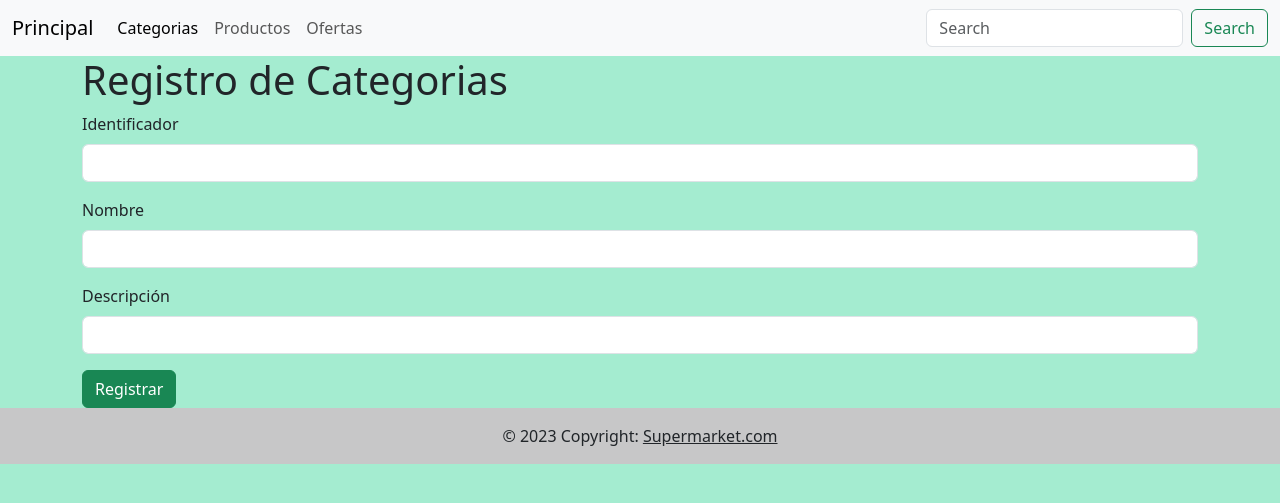
After one commit to Marcela1396/appCodeIgniter, a CodeIgniter 4 app: template app/Views/category/registration.php in a window 1280 px wide. The commit adds this page. Shown: the top 503 px of the page. Run offline with PHP 8.4 and a stand-in for CodeIgniter, Linux system fonts and the light colour scheme; the template is opened without the code that fills it, so the values that code supplies are empty; some libraries are stand-ins or nearby versions.

Commit message:
Aplicación en Codeigniter Parte II - Funcionalidad Registro

```diff
--- a/app/Config/Routes.php
+++ b/app/Config/Routes.php
@@ -31,6 +31,8 @@ $routes->set404Override();
 // route since we don't have to scan directories.
 $routes->get('/', 'Home::index');
 $routes->get('/categorias', 'Category::index');
+$routes->get('/categorias/registrar', 'Category::form_registro');
+$routes->post('/categorias/registrar', 'Category::registrar');
 $routes->get('/categorias2', 'Category::index2');
 $routes->get('/productos', 'Product::index');
 $routes->get('/ofertas', 'Offer::index');
--- a/app/Models/CategoryModel.php
+++ b/app/Models/CategoryModel.php
@@ -11,7 +11,7 @@ class CategoryModel extends Model{
 
     protected $returnType     = 'array';
 
-    protected $allowedFields = ['nom_categoria', 'desc_categoria'];
+    protected $allowedFields = ['id', 'nom_categoria', 'desc_categoria'];
 
 
     public function getCategories()
--- /dev/null
+++ b/app/Views/category/registration.php
@@ -0,0 +1,31 @@
+<?php echo $this->extend('index'); ?>
+
+
+<?php echo $this->section('content'); ?>
+
+<div class="container">
+    <h1> Registro de Categorias </h1>
+    <div class="row" >
+        <form method="POST" action="<?php echo base_url()?>categorias/registrar">
+            <div class="mb-3">
+                <label for="id_categoria" class="form-label">Identificador</label>
+                <input type="text" class="form-control" id="id_categoria" name="id_categoria" aria-describedby="emailHelp">
+            </div>
+            <div class="mb-3">
+                <label for="nom_categoria" class="form-label">Nombre</label>
+                <input type="text" class="form-control" id="nom_categoria" name="nom_categoria" aria-describedby="emailHelp">
+            </div>
+            <div class="mb-3">
+                <label for="desc_categoria" class="form-label">Descripción</label>
+                <input type="text" class="form-control" id="desc_categoria" name="desc_categoria" aria-describedby="emailHelp">
+            </div>
+
+            <button type="submit" class="btn btn-success">Registrar</button>
+        </form>
+
+    </div>
+
+</div>
+
+
+<?php echo $this->endSection(); ?>
```
Also changed, not shown: app/Controllers/Category.php (+18 -0 lines), app/Views/category/list.php (+10 -2 lines), app/Views/category/list2.php (+10 -1 lines).
